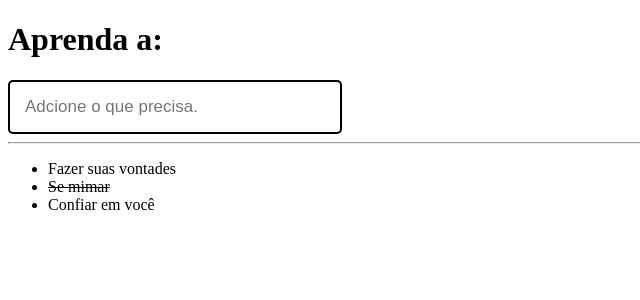
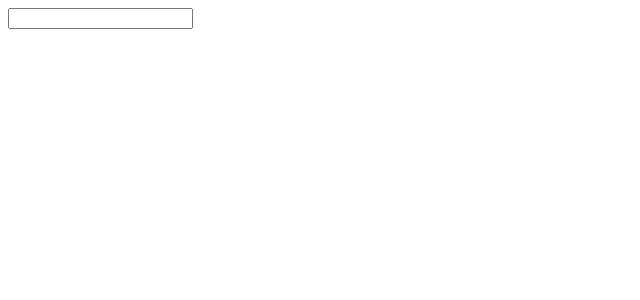
Before and after one commit to samara-maia/-Full-Stack-Development-QA, a React (Create React App) app in the folder 18 - react1/: page / in a window 1280 px wide. Shown: the top 300 px of the page, without its empty margins (0-640 px from the left). Built offline with nearby package versions, Linux system fonts and the light colour scheme.

Commit message:
LocalStorage

```diff
--- /dev/null
+++ b/18 - react1/src/App10.jsx
@@ -0,0 +1,18 @@
+import React, {useState, useEffect} from "react";
+
+function App(){
+
+  const [name, setName] = useState(localStorage.getItem('name'))
+
+  useEffect(()=>{
+    localStorage.setItem('name',name)
+  }, [name])
+
+  return(
+    <>
+    <input type="text" value={name} onChange={e=>setName(e.target.value)}/>
+    </>
+  )
+}
+
+export default App
--- a/18 - react1/src/index.jsx
+++ b/18 - react1/src/index.jsx
@@ -3,7 +3,7 @@ import React from 'react'
 // 👇️ For client createRoot or hydrateRoot
 import * as ReactDOMClient from 'react-dom/client';
 //import ReactDOM from 'react-dom'
-import App from './App9'
+import App from './App10'
 
 const root = ReactDOMClient.createRoot(document.getElementById('root'))
 root.render(
```
